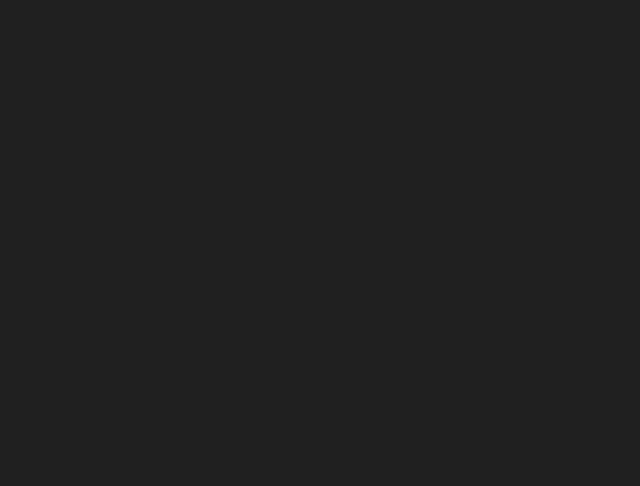
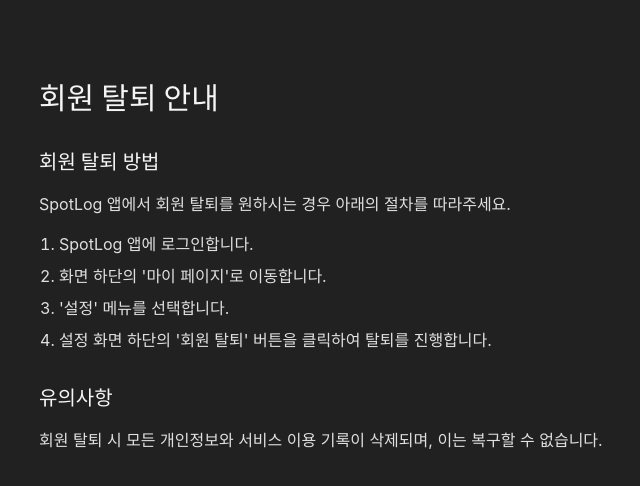
Before and after one commit to Gyeony95/Spot-Log-Web, a React (Vite) app: page /withdraw in a window 1280 px wide. Before the commit this address had no page. Shown: the top 486 px of the page, without its empty margins (217-857 px from the left). Built offline with nearby package versions, Linux system fonts and the light colour scheme.

Commit message:
탈퇴 안내 페이지 추가

```diff
--- a/src/App.tsx
+++ b/src/App.tsx
@@ -3,6 +3,7 @@ import LandingPage from './pages/landing/page'
 import PrivacyPage from './pages/privacy/page'
 import PrivacyHowDayPage from './pages/privacy_how_day/page'
 import TemplatesPage from './pages/templates/page'
+import WithdrawPage from './pages/withdraw/page'
 
 function App() {
   return (
@@ -13,6 +14,7 @@ function App() {
           <Route path="/privacy" element={<PrivacyPage />} />
           <Route path="/privacy_how_day" element={<PrivacyHowDayPage />} />
           <Route path="/templates" element={<TemplatesPage />} />
+          <Route path="/withdraw" element={<WithdrawPage />} />
         </Routes>
       </div>
     </Router>
--- /dev/null
+++ b/src/pages/withdraw/page.tsx
@@ -0,0 +1,29 @@
+export default function WithdrawPage() {
+  return (
+    <div className="min-h-screen bg-gray-900 py-20 px-6">
+      <div className="max-w-3xl mx-auto text-gray-100">
+        <h1 className="text-3xl font-bold mb-8">회원 탈퇴 안내</h1>
+
+        <section className="mb-8">
+          <h2 className="text-xl font-semibold mb-4">회원 탈퇴 방법</h2>
+          <p className="text-gray-300">
+            SpotLog 앱에서 회원 탈퇴를 원하시는 경우 아래의 절차를 따라주세요.
+          </p>
+          <ol className="list-decimal pl-5 text-gray-300 space-y-2 mt-4">
+            <li>SpotLog 앱에 로그인합니다.</li>
+            <li>화면 하단의 '마이 페이지'로 이동합니다.</li>
+            <li>'설정' 메뉴를 선택합니다.</li>
+            <li>설정 화면 하단의 '회원 탈퇴' 버튼을 클릭하여 탈퇴를 진행합니다.</li>
+          </ol>
+        </section>
+
+        <section className="mb-8">
+          <h2 className="text-xl font-semibold mb-4">유의사항</h2>
+          <p className="text-gray-300">
+            회원 탈퇴 시 모든 개인정보와 서비스 이용 기록이 삭제되며, 이는 복구할 수 없습니다.
+          </p>
+        </section>
+      </div>
+    </div>
+  )
+}
```
